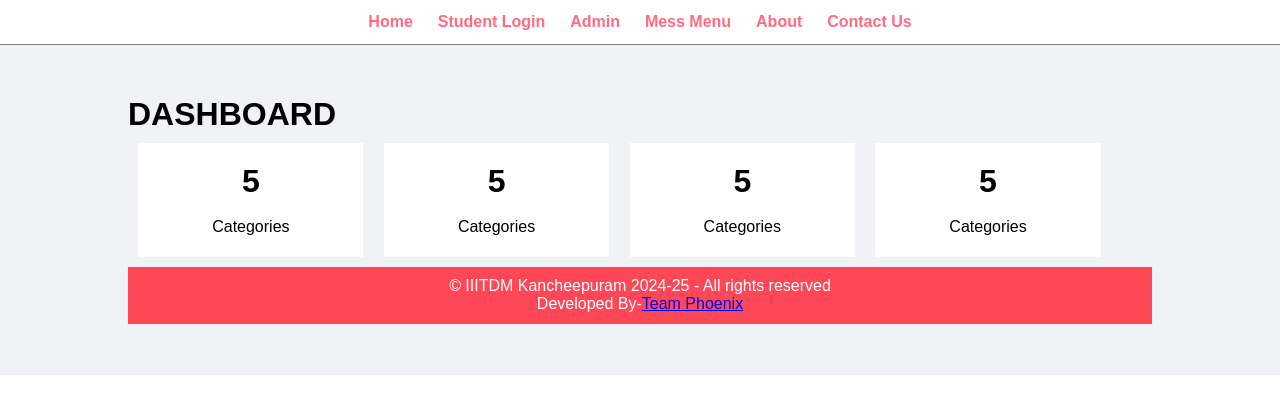
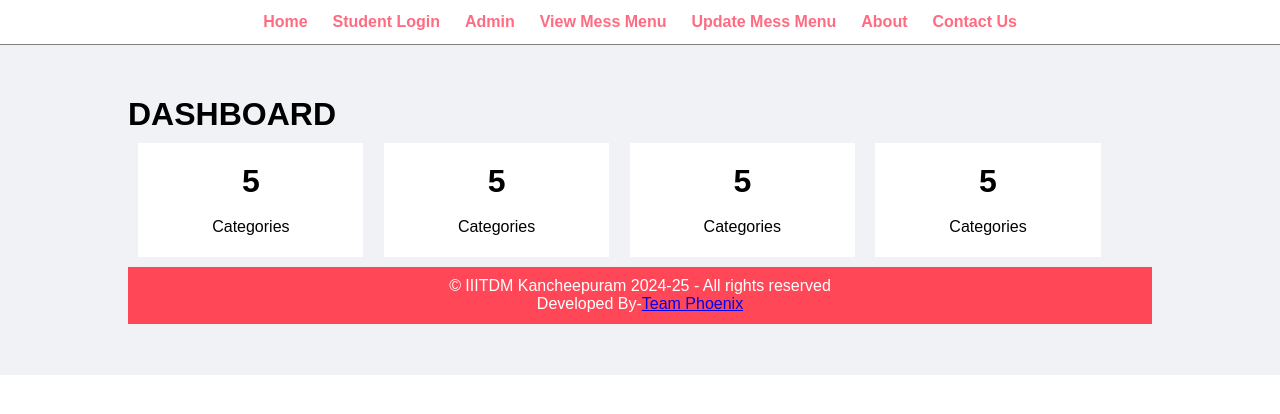
Before and after one commit to Aditi-Gp/Mess-Management-System, a PHP site: page /index.php in a window 1280 px wide. Shown: the top 414 px of the page. Run offline with PHP 8.4, Linux system fonts and the light colour scheme.

Commit message:
added view and update options to menu

```diff
--- a/menu.php
+++ b/menu.php
@@ -13,7 +13,8 @@
                     <li><a href="index.php">Home</a></li>
                     <li><a href="">Student Login</a></li>
                     <li><a href="manage-admin.php">Admin</a></li>
-                    <li><a href="manage-mess-menu.php">Mess Menu</a></li>
+                    <li><a href = ""> View Mess Menu </a></li>
+                    <li><a href="manage-mess-menu.php">Update Mess Menu</a></li>
                     <li><a href="manage-about.php">About</a></li>
                     <li><a href="manage-contact.php">Contact Us</a></li>
                 </ul>
```
